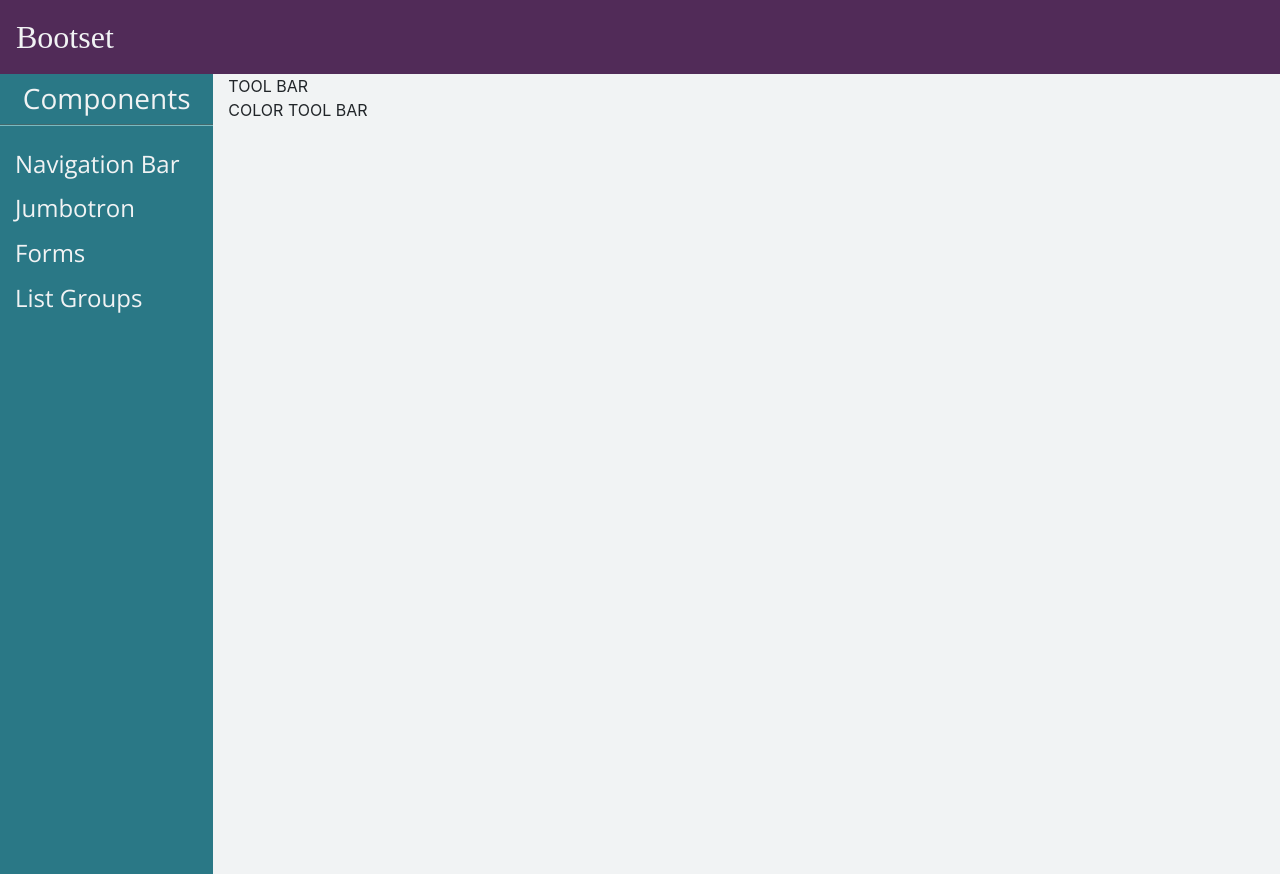
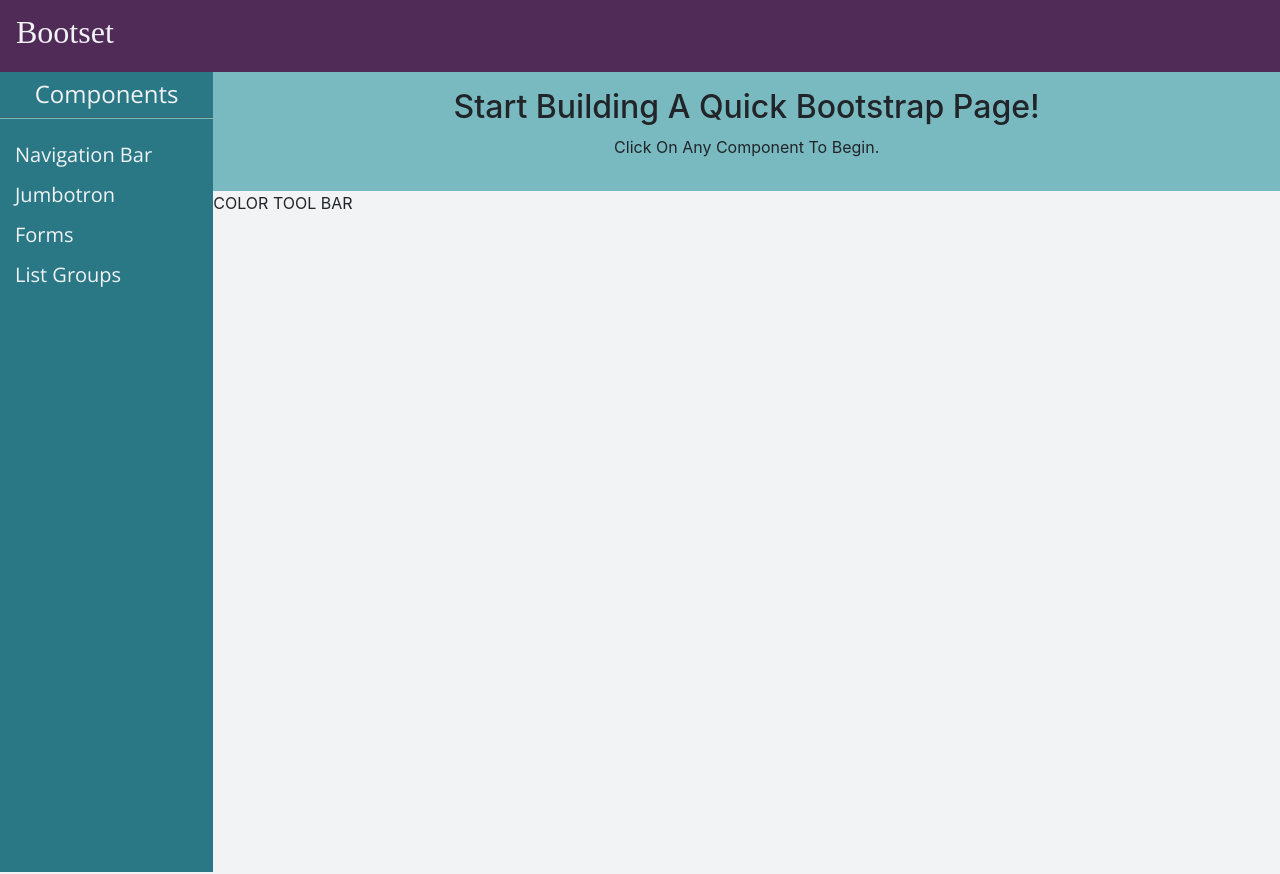
Before and after one commit to robertocuyar/bootset, a React (Create React App) app in the folder bootset_app/: page / in a window 1280 px wide. Built offline with nearby package versions, Linux system fonts and the light colour scheme; a web font is replaced by a local one.

Commit message:
Added styling to basic toolbar component

```diff
--- a/bootset_app/src/bootset.css
+++ b/bootset_app/src/bootset.css
@@ -9,8 +9,6 @@ body {
 }
 .nav_main {
     background-color: var(--bold-color);
-
-
 }
 .nav_text{
     font-family: 'Potta One', cursive;
@@ -22,16 +20,29 @@ body {
     height: 100vh !important;
 
 }
-.components, #components-title{
+.components, #components-title, .tool-button{
     font-family: 'Open Sans', sans-serif;
     color: var(--main-bg-color);
 }
+
 #components-title{
     border-bottom: var(--main-color) groove 2px;
 }
 
 .components{
     cursor: pointer;
+}
+
+.tool-bar-container{
+    background-color: var(--main-color);
+}
+
+.tool-button{
+    background-color: var(--bold-color);
+    box-shadow: 3px 5px 1px var(--bold-main-color);
+}
+.tool-button:hover{
+    color: var(--main-color);
 }
 #title{
     font-size: 100%;
--- a/bootset_app/src/components/MainBody.js
+++ b/bootset_app/src/components/MainBody.js
@@ -12,7 +12,7 @@ return (
             <Col className={"nav_side"} xs={2}>
                 <SideBar />
             </Col>
-            <Col>
+            <Col className={"px-0"}>
                 <MainContent />
             </Col>
         </Row>
--- a/bootset_app/src/components/NavBarIntro.js
+++ b/bootset_app/src/components/NavBarIntro.js
@@ -8,7 +8,7 @@ const NavBarIntro =() =>{
         <Navbar className={"nav_main"} variant="dark">
             <Navbar.Brand className={"nav_text"} href="#home">
                 {' '}
-                Bootset
+                <h2>Bootset</h2>
             </Navbar.Brand>
         </Navbar>
     )
--- a/bootset_app/src/components/SideBar.js
+++ b/bootset_app/src/components/SideBar.js
@@ -11,7 +11,7 @@ class SideBar extends Component {
             return (
                 <div key={tool.connect}>
                     <div onClick={()=>this.props.selectTool(tool)} className={"my-3 components"}>
-                        <h4>{tool.piece}</h4>
+                        <h5>{tool.piece}</h5>
                     </div>
                 </div>
             )
@@ -20,7 +20,7 @@ class SideBar extends Component {
             <div>
                 <Row id={"components-title"} className={"my-2 d-flex justify-content-center"}>
                     <Col className={"d-flex justify-content-center"}>
-                    <h3>Components</h3>
+                    <h4>Components</h4>
                     </Col>
                 </Row>
             <Row className={"my-2"}>
--- a/bootset_app/src/components/ToolBar.js
+++ b/bootset_app/src/components/ToolBar.js
@@ -1,5 +1,6 @@
 import React from 'react';
 import Container from 'react-bootstrap/Container';
+import Row from 'react-bootstrap/Row';
 import { selectNavChange, selectJumboChange, selectFormChange, selectListChange } from "../actions";
 
 import { connect } from "react-redux";
@@ -8,29 +9,39 @@ class ToolBar extends React.Component {
 
     toolBarDisplayRender() {
         if (this.props.tool === null) {
-            return <div>TOOL BAR</div>
+            return (
+                <Container fluid className={"my-3"}>
+                    <Row className={"d-flex justify-content-center"}>
+                        <h2>Start Building A Quick Bootstrap Page!</h2>
+                    </Row>
+                    <Row className={"d-flex justify-content-center"}>
+                        <p>Click On Any Component To Begin.</p>
+                    </Row>
+                </Container>
+
+            );
         }
         const buttonDisplay = this.props.tool.structure.map(button => {
             if (button.id.includes('nav')) {
-                return <button onClick={() => this.props.selectNavChange(button.id)}
+                return <button className={"mx-2 tool-button btn"} onClick={() => this.props.selectNavChange(button.id)}
                                key={button.id}>{button.text}</button>
             }
             if (button.id.includes('jumbo')){
-                return <button onClick={() => this.props.selectJumboChange(button.id)}
+                return <button className={"mx-2 tool-button btn"} onClick={() => this.props.selectJumboChange(button.id)}
                                key={button.id}>{button.text}</button>
             }
             if (button.id.includes('form')){
-                return <button onClick={()=> this.props.selectFormChange(button.id)}
+                return <button className={"mx-2 tool-button btn"} onClick={()=> this.props.selectFormChange(button.id)}
                                key={button.id}>{button.text}</button>
             }
             if (button.id.includes('list')){
-                return <button onClick={()=> this.props.selectListChange(button.id)}
+                return <button className={"mx-2 tool-button btn"} onClick={()=> this.props.selectListChange(button.id)}
                                key={button.id}>{button.text}</button>
             } return null;
         })
             return (
                 <Container fluid className={'my-3'}>
-                    <div key={this.props.tool.connect}>
+                    <div className={"d-flex justify-content-center"} key={this.props.tool.connect}>
                         {buttonDisplay}
                     </div>
                 </Container>
@@ -39,7 +50,11 @@ class ToolBar extends React.Component {
     }
     render() {
 
-        return this.toolBarDisplayRender();
+        return (
+            <div className={"tool-bar-container container-fluid"}>
+                    {this.toolBarDisplayRender()}
+            </div>
+        )
     }
 }
 
```
